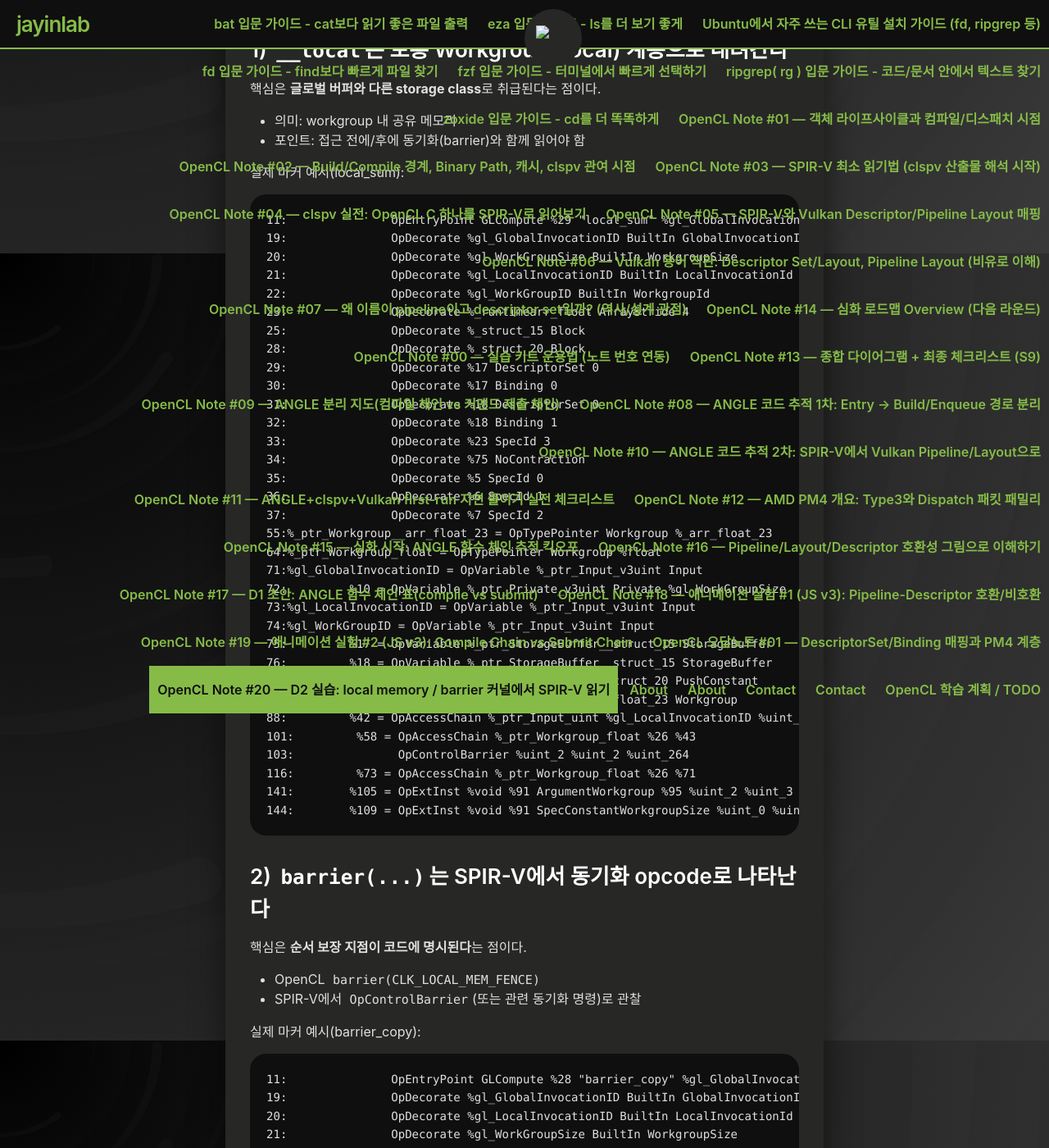
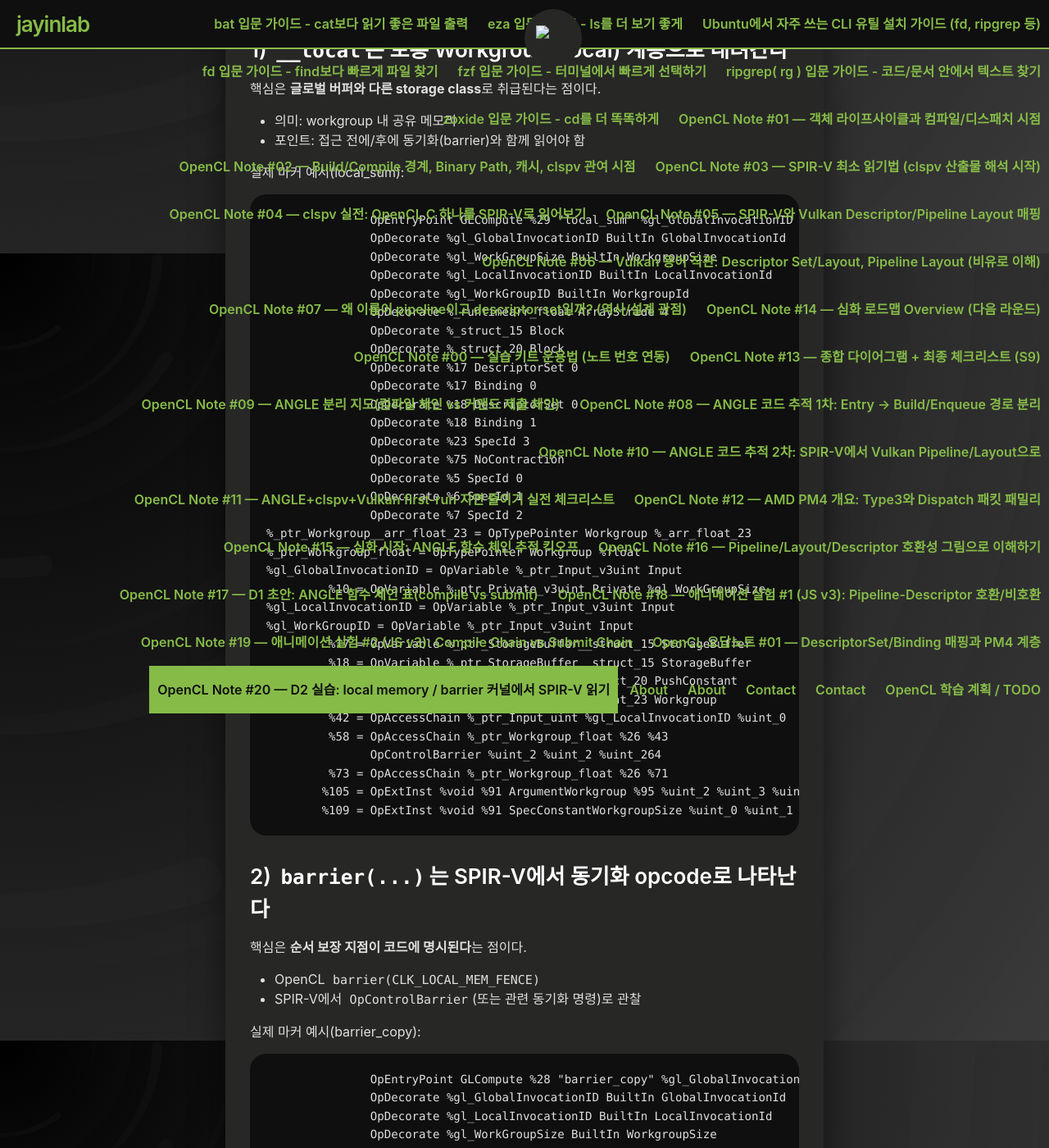
Before and after one commit to jayinlab/jayinlab.github.io, a Jekyll site: the page built from content/posts/2026-04-03-opencl-note-20-local-barrier-practice.md, in a window 1280 px wide and 1400 px high, scrolled down 1611 px. Shown: the whole window at 82% size. Built offline with Jekyll 4.4.1, drawn with Linux system fonts in a browser that asks for light colours; our own code applies the rules of GitHub Pages for plain Markdown files; some of the changed text lies outside the part shown.

Commit message:
fix: render Note #20 marker snippets as plain pre/code to avoid chroma mixed sizing

````diff
--- a/content/posts/2026-04-03-opencl-note-20-local-barrier-practice.md
+++ b/content/posts/2026-04-03-opencl-note-20-local-barrier-practice.md
@@ -68,41 +68,39 @@
 - 포인트: 접근 전에/후에 동기화(barrier)와 함께 읽어야 함
 
 실제 마커 예시(local_sum):
-```text
-11:               OpEntryPoint GLCompute %29 "local_sum" %gl_GlobalInvocationID %gl_LocalInvocationID %gl_WorkGroupID
-19:               OpDecorate %gl_GlobalInvocationID BuiltIn GlobalInvocationId
-20:               OpDecorate %gl_WorkGroupSize BuiltIn WorkgroupSize
-21:               OpDecorate %gl_LocalInvocationID BuiltIn LocalInvocationId
-22:               OpDecorate %gl_WorkGroupID BuiltIn WorkgroupId
-23:               OpDecorate %_runtimearr_float ArrayStride 4
-25:               OpDecorate %_struct_15 Block
-28:               OpDecorate %_struct_20 Block
-29:               OpDecorate %17 DescriptorSet 0
-30:               OpDecorate %17 Binding 0
-31:               OpDecorate %18 DescriptorSet 0
-32:               OpDecorate %18 Binding 1
-33:               OpDecorate %23 SpecId 3
-34:               OpDecorate %75 NoContraction
-35:               OpDecorate %5 SpecId 0
-36:               OpDecorate %6 SpecId 1
-37:               OpDecorate %7 SpecId 2
-55:%_ptr_Workgroup__arr_float_23 = OpTypePointer Workgroup %_arr_float_23
-64:%_ptr_Workgroup_float = OpTypePointer Workgroup %float
-71:%gl_GlobalInvocationID = OpVariable %_ptr_Input_v3uint Input
-72:         %10 = OpVariable %_ptr_Private_v3uint Private %gl_WorkGroupSize
-73:%gl_LocalInvocationID = OpVariable %_ptr_Input_v3uint Input
-74:%gl_WorkGroupID = OpVariable %_ptr_Input_v3uint Input
-75:         %17 = OpVariable %_ptr_StorageBuffer__struct_15 StorageBuffer
-76:         %18 = OpVariable %_ptr_StorageBuffer__struct_15 StorageBuffer
-77:         %22 = OpVariable %_ptr_PushConstant__struct_20 PushConstant
-78:         %26 = OpVariable %_ptr_Workgroup__arr_float_23 Workgroup
-88:         %42 = OpAccessChain %_ptr_Input_uint %gl_LocalInvocationID %uint_0
-101:         %58 = OpAccessChain %_ptr_Workgroup_float %26 %43
-103:               OpControlBarrier %uint_2 %uint_2 %uint_264
-116:         %73 = OpAccessChain %_ptr_Workgroup_float %26 %71
-141:        %105 = OpExtInst %void %91 ArgumentWorkgroup %95 %uint_2 %uint_3 %uint_4 %103
-144:        %109 = OpExtInst %void %91 SpecConstantWorkgroupSize %uint_0 %uint_1 %uint_2
-```
+<pre><code>               OpEntryPoint GLCompute %29 &quot;local_sum&quot; %gl_GlobalInvocationID %gl_LocalInvocationID %gl_WorkGroupID
+               OpDecorate %gl_GlobalInvocationID BuiltIn GlobalInvocationId
+               OpDecorate %gl_WorkGroupSize BuiltIn WorkgroupSize
+               OpDecorate %gl_LocalInvocationID BuiltIn LocalInvocationId
+               OpDecorate %gl_WorkGroupID BuiltIn WorkgroupId
+               OpDecorate %_runtimearr_float ArrayStride 4
+               OpDecorate %_struct_15 Block
+               OpDecorate %_struct_20 Block
+               OpDecorate %17 DescriptorSet 0
+               OpDecorate %17 Binding 0
+               OpDecorate %18 DescriptorSet 0
+               OpDecorate %18 Binding 1
+               OpDecorate %23 SpecId 3
+               OpDecorate %75 NoContraction
+               OpDecorate %5 SpecId 0
+               OpDecorate %6 SpecId 1
+               OpDecorate %7 SpecId 2
+%_ptr_Workgroup__arr_float_23 = OpTypePointer Workgroup %_arr_float_23
+%_ptr_Workgroup_float = OpTypePointer Workgroup %float
+%gl_GlobalInvocationID = OpVariable %_ptr_Input_v3uint Input
+         %10 = OpVariable %_ptr_Private_v3uint Private %gl_WorkGroupSize
+%gl_LocalInvocationID = OpVariable %_ptr_Input_v3uint Input
+%gl_WorkGroupID = OpVariable %_ptr_Input_v3uint Input
+         %17 = OpVariable %_ptr_StorageBuffer__struct_15 StorageBuffer
+         %18 = OpVariable %_ptr_StorageBuffer__struct_15 StorageBuffer
+         %22 = OpVariable %_ptr_PushConstant__struct_20 PushConstant
+         %26 = OpVariable %_ptr_Workgroup__arr_float_23 Workgroup
+         %42 = OpAccessChain %_ptr_Input_uint %gl_LocalInvocationID %uint_0
+         %58 = OpAccessChain %_ptr_Workgroup_float %26 %43
+               OpControlBarrier %uint_2 %uint_2 %uint_264
+         %73 = OpAccessChain %_ptr_Workgroup_float %26 %71
+        %105 = OpExtInst %void %91 ArgumentWorkgroup %95 %uint_2 %uint_3 %uint_4 %103
+        %109 = OpExtInst %void %91 SpecConstantWorkgroupSize %uint_0 %uint_1 %uint_2</code></pre>
 
 ### 2) `barrier(...)`는 SPIR-V에서 동기화 opcode로 나타난다
 
@@ -112,37 +110,35 @@
 - SPIR-V에서 `OpControlBarrier`(또는 관련 동기화 명령)로 관찰
 
 실제 마커 예시(barrier_copy):
-```text
-11:               OpEntryPoint GLCompute %28 "barrier_copy" %gl_GlobalInvocationID %gl_LocalInvocationID
-19:               OpDecorate %gl_GlobalInvocationID BuiltIn GlobalInvocationId
-20:               OpDecorate %gl_LocalInvocationID BuiltIn LocalInvocationId
-21:               OpDecorate %gl_WorkGroupSize BuiltIn WorkgroupSize
-22:               OpDecorate %_runtimearr_float ArrayStride 4
-24:               OpDecorate %_struct_14 Block
-27:               OpDecorate %_struct_19 Block
-28:               OpDecorate %16 DescriptorSet 0
-29:               OpDecorate %16 Binding 0
-30:               OpDecorate %17 DescriptorSet 0
-31:               OpDecorate %17 Binding 1
-32:               OpDecorate %22 SpecId 3
-33:               OpDecorate %6 SpecId 0
-34:               OpDecorate %7 SpecId 1
-35:               OpDecorate %8 SpecId 2
-53:%_ptr_Workgroup__arr_float_22 = OpTypePointer Workgroup %_arr_float_22
-62:%_ptr_Workgroup_float = OpTypePointer Workgroup %float
-69:%gl_GlobalInvocationID = OpVariable %_ptr_Input_v3uint Input
-70:%gl_LocalInvocationID = OpVariable %_ptr_Input_v3uint Input
-71:         %11 = OpVariable %_ptr_Private_v3uint Private %gl_WorkGroupSize
-72:         %16 = OpVariable %_ptr_StorageBuffer__struct_14 StorageBuffer
-73:         %17 = OpVariable %_ptr_StorageBuffer__struct_14 StorageBuffer
-74:         %21 = OpVariable %_ptr_PushConstant__struct_19 PushConstant
-75:         %25 = OpVariable %_ptr_Workgroup__arr_float_22 Workgroup
-85:         %41 = OpAccessChain %_ptr_Input_uint %gl_LocalInvocationID %uint_0
-96:         %55 = OpAccessChain %_ptr_Workgroup_float %25 %42
-98:               OpControlBarrier %uint_2 %uint_2 %uint_264
-115:         %81 = OpExtInst %void %66 ArgumentWorkgroup %70 %uint_2 %uint_3 %uint_4 %79
-118:         %85 = OpExtInst %void %66 SpecConstantWorkgroupSize %uint_0 %uint_1 %uint_2
-```
+<pre><code>               OpEntryPoint GLCompute %28 &quot;barrier_copy&quot; %gl_GlobalInvocationID %gl_LocalInvocationID
+               OpDecorate %gl_GlobalInvocationID BuiltIn GlobalInvocationId
+               OpDecorate %gl_LocalInvocationID BuiltIn LocalInvocationId
+               OpDecorate %gl_WorkGroupSize BuiltIn WorkgroupSize
+               OpDecorate %_runtimearr_float ArrayStride 4
+               OpDecorate %_struct_14 Block
+               OpDecorate %_struct_19 Block
+               OpDecorate %16 DescriptorSet 0
+               OpDecorate %16 Binding 0
+               OpDecorate %17 DescriptorSet 0
+               OpDecorate %17 Binding 1
+               OpDecorate %22 SpecId 3
+               OpDecorate %6 SpecId 0
+               OpDecorate %7 SpecId 1
+               OpDecorate %8 SpecId 2
+%_ptr_Workgroup__arr_float_22 = OpTypePointer Workgroup %_arr_float_22
+%_ptr_Workgroup_float = OpTypePointer Workgroup %float
+%gl_GlobalInvocationID = OpVariable %_ptr_Input_v3uint Input
+%gl_LocalInvocationID = OpVariable %_ptr_Input_v3uint Input
+         %11 = OpVariable %_ptr_Private_v3uint Private %gl_WorkGroupSize
+         %16 = OpVariable %_ptr_StorageBuffer__struct_14 StorageBuffer
+         %17 = OpVariable %_ptr_StorageBuffer__struct_14 StorageBuffer
+         %21 = OpVariable %_ptr_PushConstant__struct_19 PushConstant
+         %25 = OpVariable %_ptr_Workgroup__arr_float_22 Workgroup
+         %41 = OpAccessChain %_ptr_Input_uint %gl_LocalInvocationID %uint_0
+         %55 = OpAccessChain %_ptr_Workgroup_float %25 %42
+               OpControlBarrier %uint_2 %uint_2 %uint_264
+         %81 = OpExtInst %void %66 ArgumentWorkgroup %70 %uint_2 %uint_3 %uint_4 %79
+         %85 = OpExtInst %void %66 SpecConstantWorkgroupSize %uint_0 %uint_1 %uint_2</code></pre>
 
 ### 3) 오늘 기억할 3줄
 
````
